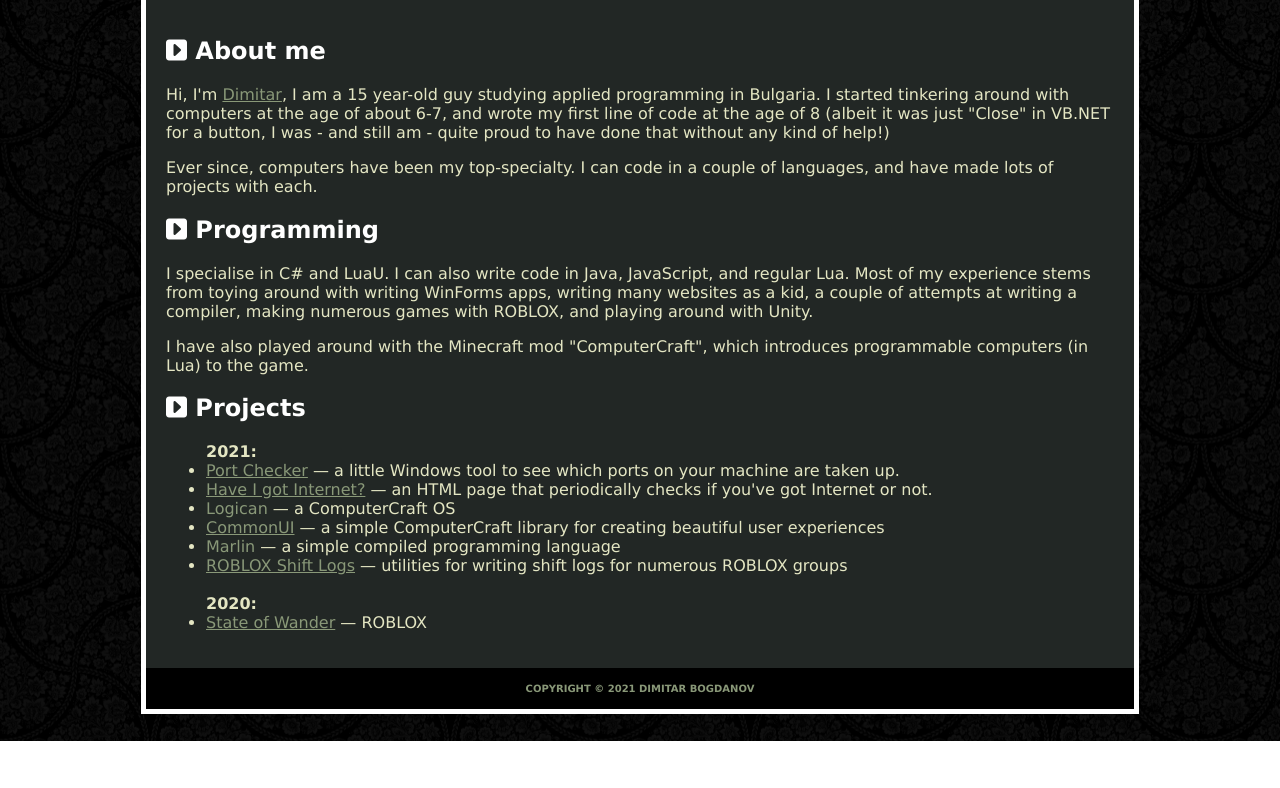
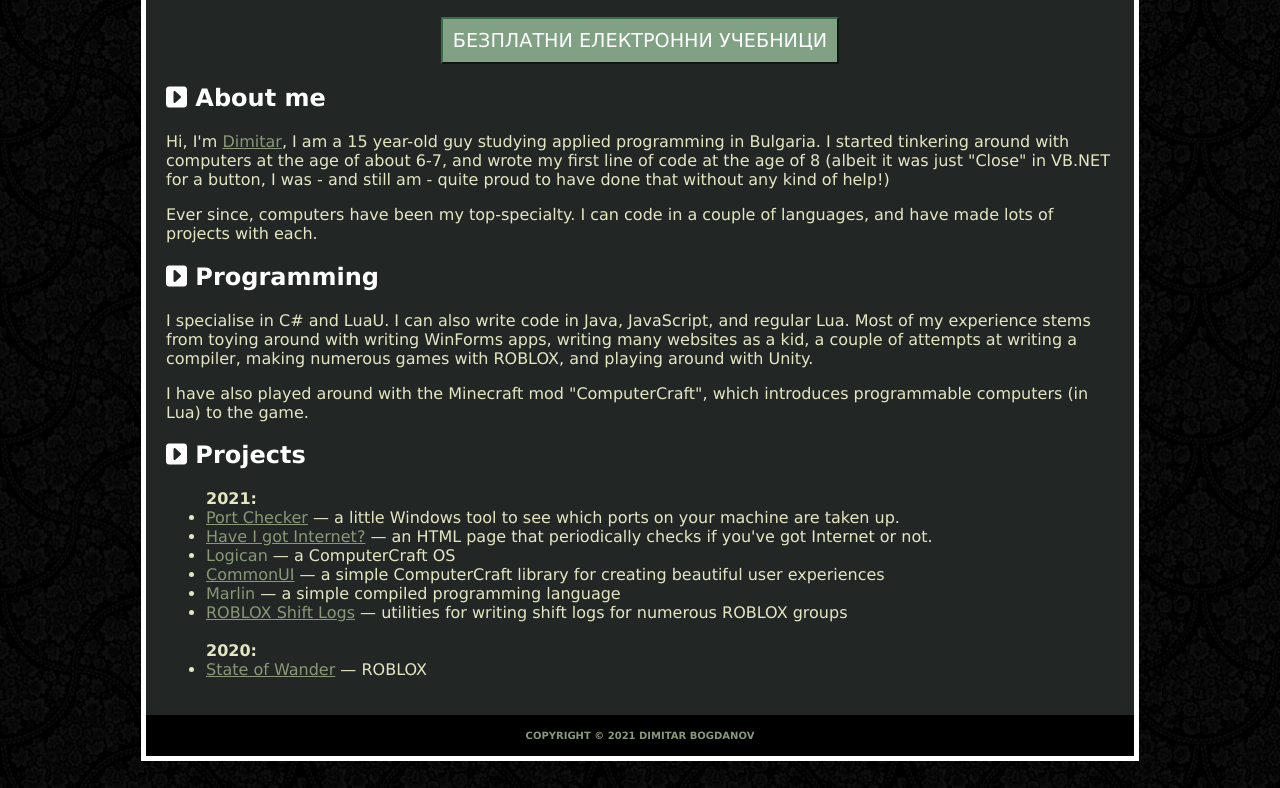
Before and after one commit to DimitarBogdanov/dimitarbogdanov.github.io, a plain HTML site: page index.html in a window 1280 px wide. Shown: the part 156-944 px from the top of the page. Before the commit the page ends 897 px from the top, so only its background shows below. Drawn offline with Linux system fonts and the light colour scheme.

Commit message:
Update index.html

```diff
--- a/index.html
+++ b/index.html
@@ -21,6 +21,11 @@
 			</div>
 
 			<div class="main">
+				<section style="display: flex; justify-content: center;">
+                    <a style="background-color: #81a185; text-decoration: none; padding: 10px; color: white; border: 2px outset #3a6e4a; font-size: 1.2rem;" href="https://dimitarbogdanov.github.io/bgepub/" target="_blank">
+						БЕЗПЛАТНИ ЕЛЕКТРОННИ УЧЕБНИЦИ
+                	</a>
+				</section>
 				<section>
 					<h2 class="noselect"><i class="fas fa-caret-square-right"></i> About me</h2>
 					<p>
```
